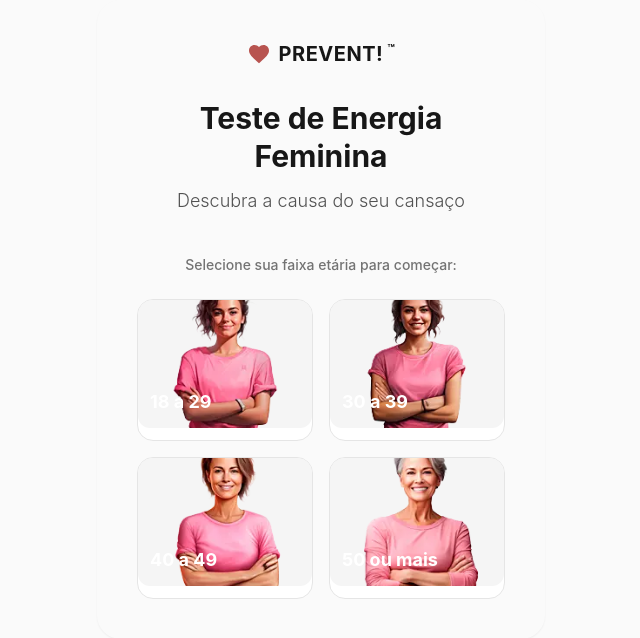
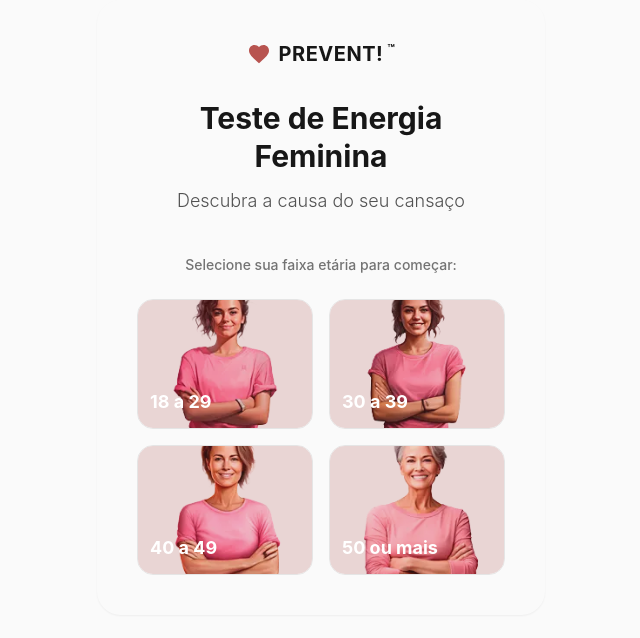
Before and after one commit to dev1amin/thepreventclinic-quizz2, a React (Vite) app: page / in a window 1280 px wide. Shown: the top 638 px of the page, without its empty margins (319-959 px from the left). Built offline with nearby package versions, Linux system fonts and the light colour scheme.

Commit message:
Updated Welcome.jsx

```diff
--- a/src/pages/Welcome.jsx
+++ b/src/pages/Welcome.jsx
@@ -44,13 +44,13 @@ const Welcome = () => {
               to="/social"
               delay={100}
             >
-              <div className="relative h-32 bg-gray-100 rounded-xl mb-3 overflow-hidden">
+              <div className="relative h-32 bg-gray-100 rounded-xl overflow-hidden">
                 <img
                   src="/images/mulher_18anos_modelo2.webp"
                   alt="18 a 29"
                   className="w-full h-full object-cover"
                 />
-                <div className="absolute inset-0"></div>
+                <div className="absolute inset-0 bg-[rgb(184,84,80)] bg-opacity-20"></div>
                 <div className="absolute bottom-3 left-3 text-white font-bold text-lg">
                   18 a 29
                 </div>
@@ -61,13 +61,13 @@ const Welcome = () => {
               to="/social"
               delay={200}
             >
-              <div className="relative h-32 bg-gray-100 rounded-xl mb-3 overflow-hidden">
+              <div className="relative h-32 bg-gray-100 rounded-xl overflow-hidden">
                 <img
                   src="/images/mulher_30anos_modelo2.webp"
                   alt="30 a 39"
                   className="w-full h-full object-cover"
                 />
-                <div className="absolute inset-0"></div>
+                <div className="absolute inset-0 bg-[rgb(184,84,80)] bg-opacity-20"></div>
                 <div className="absolute bottom-3 left-3 text-white font-bold text-lg">
                   30 a 39
                 </div>
@@ -78,13 +78,13 @@ const Welcome = () => {
               to="/social"
               delay={300}
             >
-              <div className="relative h-32 bg-gray-100 rounded-xl mb-3 overflow-hidden">
+              <div className="relative h-32 bg-gray-100 rounded-xl overflow-hidden">
                 <img
                   src="/images/mulher_40anos_modelo2.webp"
                   alt="40 a 49"
                   className="w-full h-full object-cover"
                 />
-                <div className="absolute inset-0"></div>
+                <div className="absolute inset-0 bg-[rgb(184,84,80)] bg-opacity-20"></div>
                 <div className="absolute bottom-3 left-3 text-white font-bold text-lg">
                   40 a 49
                 </div>
@@ -95,13 +95,13 @@ const Welcome = () => {
               to="/social"
               delay={400}
             >
-              <div className="relative h-32 bg-gray-100 rounded-xl mb-3 overflow-hidden">
+              <div className="relative h-32 bg-gray-100 rounded-xl overflow-hidden">
                 <img
                   src="/images/mulher_50anos_modelo2.webp"
                   alt="50 ou mais"
                   className="w-full h-full object-cover"
                 />
-                <div className="absolute inset-0"></div>
+                <div className="absolute inset-0 bg-[rgb(184,84,80)] bg-opacity-20"></div>
                 <div className="absolute bottom-3 left-3 text-white font-bold text-lg">
                   50 ou mais
                 </div>
```
